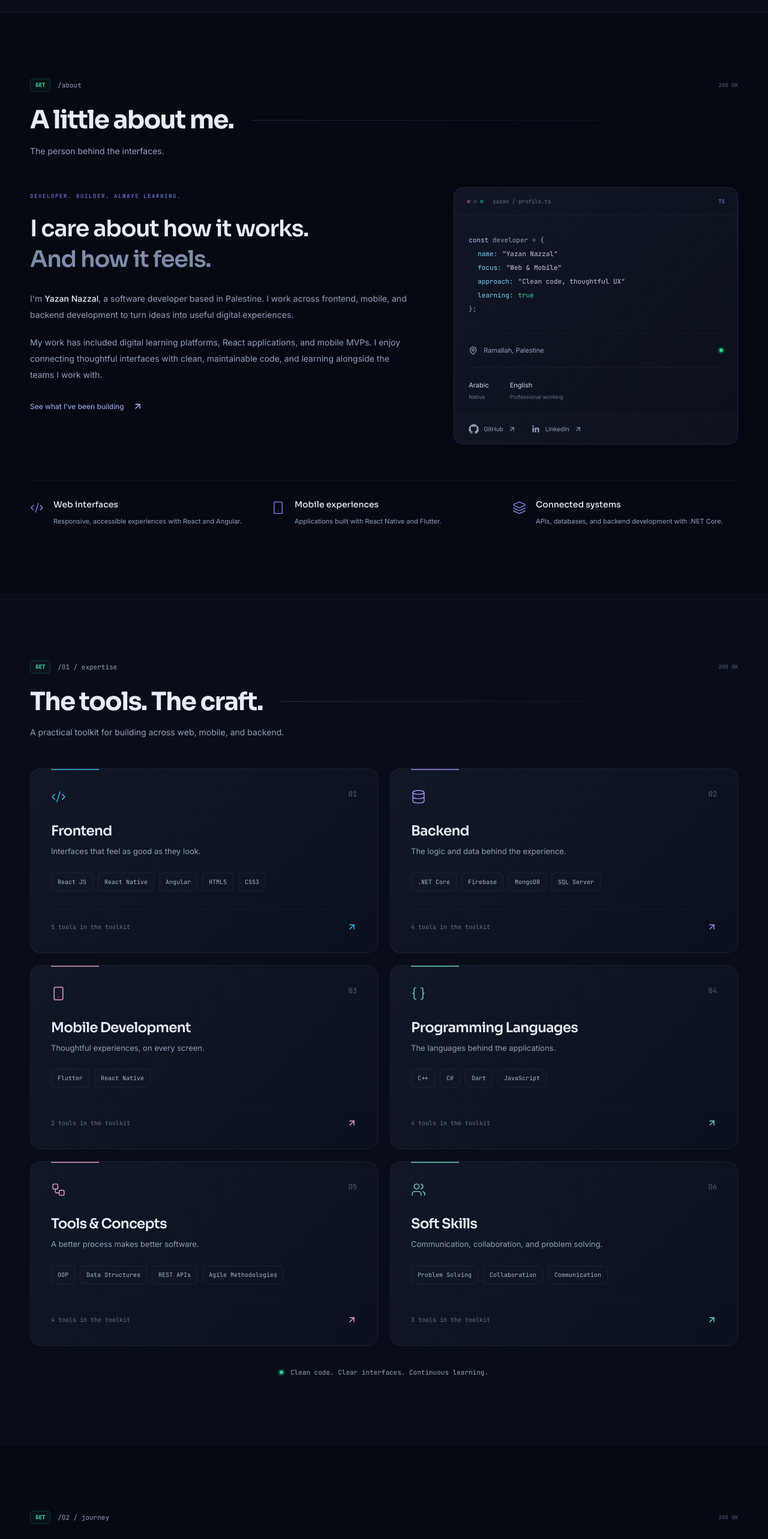
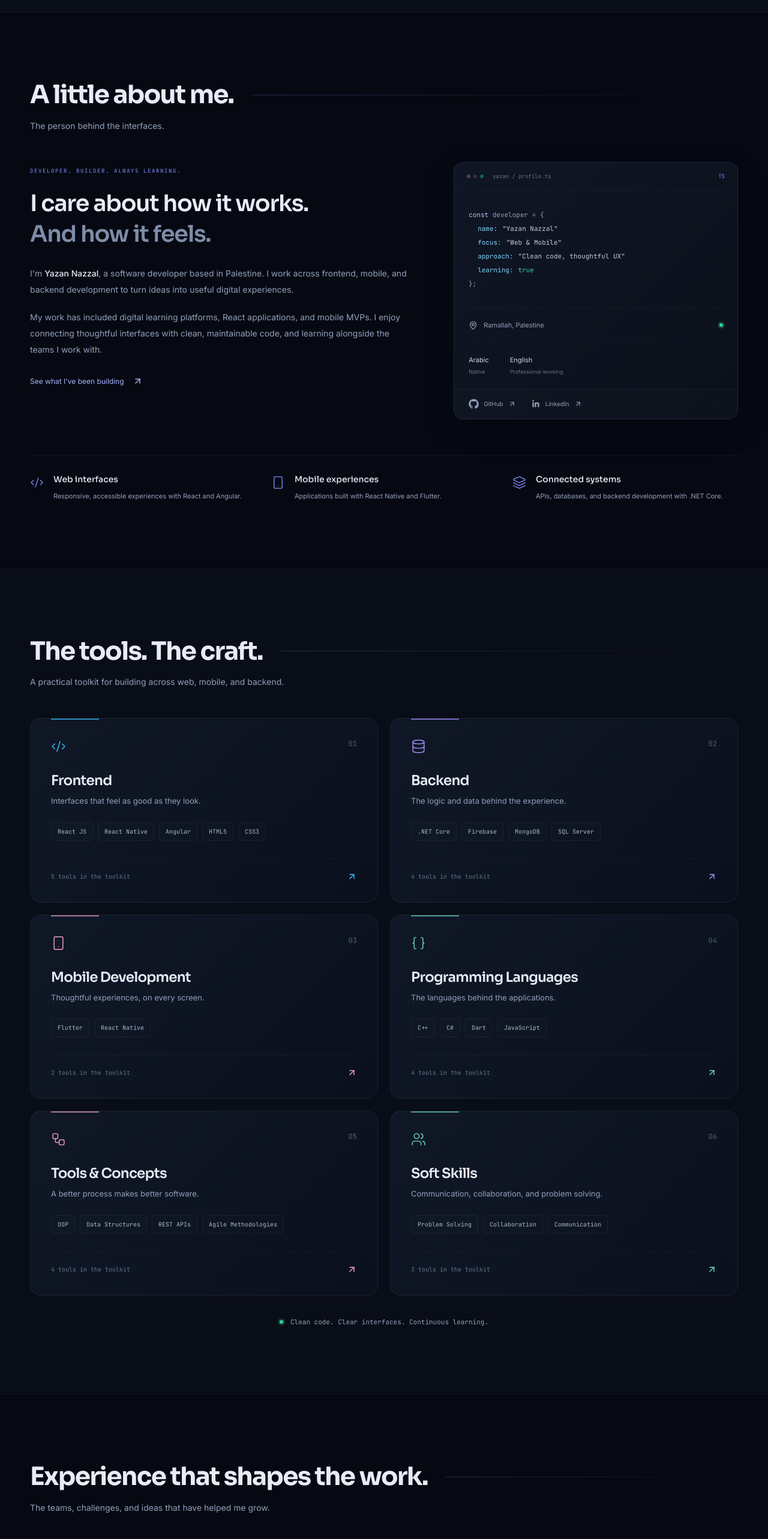
Before and after one commit to yazan77nazzl/portfoliowebsite, a React (Vite) app: page / in a window 1280 px wide. Shown: the part 920-3486 px from the top of the page at 60% size. Built offline with nearby package versions, Linux system fonts and the light colour scheme.

Commit message:
Simplify section headings and remove mobile Close label

```diff
--- a/src/components/sections/About.tsx
+++ b/src/components/sections/About.tsx
@@ -12,7 +12,7 @@ export function About() {
    { icon: Layers, title: 'Connected systems', text: 'APIs, databases, and backend development with .NET Core.' },
  ];
  return <section id="about" className="editorial-section" aria-labelledby="about-title"><div className="editorial-container">
-   <SectionHeading id="about-title" path="about" title="A little about me." subtitle="The person behind the interfaces." />
+   <SectionHeading id="about-title" title="A little about me." subtitle="The person behind the interfaces." />
    <div className="about-editorial-grid">
      <Reveal><div className="about-story"><span className="about-kicker">DEVELOPER. BUILDER. ALWAYS LEARNING.</span>
        <h3>I care about how it works.<br/><span>And how it feels.</span></h3>
--- a/src/components/sections/Experience.tsx
+++ b/src/components/sections/Experience.tsx
@@ -4,7 +4,7 @@ import { SectionHeading } from '../ui/SectionHeading';
 import { Reveal } from '../ui/Reveal';
 export function Experience() {
   return <section id="experience" className="editorial-section" aria-labelledby="experience-title"><div className="editorial-container">
-    <SectionHeading id="experience-title" path="02 / journey" title="Experience that shapes the work." subtitle="The teams, challenges, and ideas that have helped me grow." />
+    <SectionHeading id="experience-title" title="Experience that shapes the work." subtitle="The teams, challenges, and ideas that have helped me grow." />
     <div className="career-timeline">{portfolioData.experience.map((job,index) => <Reveal key={job.id} delay={70 * index}>
       <article className="career-entry"><div className="career-date"><span>{job.startDate}</span><span>{job.current ? 'Present' : job.endDate}</span><span className="career-node" aria-hidden="true" /></div>
       <div className="career-body"><div className="career-heading"><div><span className="career-role">{job.position}</span><h3>{job.company}</h3></div><ArrowUpRight size={24} aria-hidden="true" /></div>
--- a/src/components/sections/Navigation.tsx
+++ b/src/components/sections/Navigation.tsx
@@ -107,7 +107,6 @@ export function Navigation() {
           aria-label="Mobile navigation"
         >
           <div className="flex flex-col gap-2 p-6 pt-20">
-            <button onClick={() => setIsMobileMenuOpen(false)} className="self-end p-2 text-text focus-ring" aria-label="Close menu">Close</button>
             {navItems.map((item) => (
               <button
                 key={item.href}
--- a/src/components/sections/Projects.tsx
+++ b/src/components/sections/Projects.tsx
@@ -23,7 +23,7 @@ export function Projects() {
   const [filter,setFilter] = useState<string>('all');
   const projects = portfolioData.projects.filter(project => filter === 'all' || project.category === filter);
   return <section id="projects" className="editorial-section" aria-labelledby="projects-title"><div className="editorial-container">
-    <SectionHeading id="projects-title" path="03 / selected work" title="Ideas, brought to life." subtitle="A selection of applications built with care, curiosity, and code." />
+    <SectionHeading id="projects-title" title="Ideas, brought to life." subtitle="A selection of applications built with care, curiosity, and code." />
     <div className="work-toolbar"><div className="work-filters" aria-label="Filter projects">{filters.map(item=><button key={item.key} type="button" aria-pressed={filter===item.key} onClick={()=>setFilter(item.key)}>{item.label}</button>)}</div><span className="work-count" aria-live="polite">{projects.length} projects</span></div>
     <div className="work-grid" key={filter}>{projects.map((project,index)=><WorkCard key={project.id} project={project} index={index}/>)}</div>
     <Reveal><a className="github-note focus-ring" href={portfolioData.personal.github} target="_blank" rel="noopener noreferrer"><span>More code. More experiments.</span><span>Find me on GitHub <ArrowUpRight size={18} aria-hidden="true" /></span></a></Reveal>
--- a/src/components/sections/Skills.tsx
+++ b/src/components/sections/Skills.tsx
@@ -6,7 +6,7 @@ const icons = [Code2, Database, Smartphone, Braces, Workflow, Users];
 const descriptions = ['Interfaces that feel as good as they look.', 'The logic and data behind the experience.', 'Thoughtful experiences, on every screen.', 'The languages behind the applications.', 'A better process makes better software.', 'Communication, collaboration, and problem solving.'];
 export function Skills() {
   return <section id="skills" className="editorial-section" aria-labelledby="skills-title"><div className="editorial-container">
-    <SectionHeading id="skills-title" path="01 / expertise" title="The tools. The craft." subtitle="A practical toolkit for building across web, mobile, and backend." />
+    <SectionHeading id="skills-title" title="The tools. The craft." subtitle="A practical toolkit for building across web, mobile, and backend." />
     <div className="expertise-grid">{portfolioData.skills.map((group, index) => {
       const Icon = icons[index] || Code2;
       return <Reveal key={group.category} delay={index * 90}><article className={`expertise-card expertise-${index}`}>
--- a/src/components/ui/SectionHeading.tsx
+++ b/src/components/ui/SectionHeading.tsx
@@ -1,10 +1,9 @@
 import { useIntersectionObserver } from '../../hooks';
 
-interface SectionHeadingProps { id: string; path: string; title: string; subtitle: string; }
-export function SectionHeading({ id, path, title, subtitle }: SectionHeadingProps) {
+interface SectionHeadingProps { id: string; title: string; subtitle: string; }
+export function SectionHeading({ id, title, subtitle }: SectionHeadingProps) {
   const [headingRef, isVisible] = useIntersectionObserver<HTMLDivElement>();
   return <div ref={headingRef} className={`section-heading ${isVisible ? 'section-heading-visible' : ''}`}>
-    <div className="section-endpoint"><span className="endpoint-method">GET</span><span className="endpoint-path">/{path}</span><span className="endpoint-status">200 OK</span></div>
     <div className="section-title-row"><h2 id={id}>{title}</h2><span className="section-title-line" aria-hidden="true" /></div>
     <p>{subtitle}</p>
   </div>;
--- a/src/index.css
+++ b/src/index.css
@@ -173,10 +173,6 @@
   .stack-strip > span { display: inline-flex; align-items: center; gap: 20px; }
   .stack-strip > span > span { color: #818cf8; font-size: 9px; }
   .section-heading { margin-bottom: 38px; }
-  .section-endpoint { display: flex; align-items: center; gap: 12px; font: 11px var(--font-mono); margin-bottom: 20px; }
-  .endpoint-method { border: 1px solid #34d39935; color: #34d399; background: #34d39909; border-radius: 5px; padding: 4px 8px; font-size: 9px; font-weight: 600; }
-  .endpoint-path { color: #93a0ba; }
-  .endpoint-status { margin-left: auto; color: #52617d; font-size: 9px; }
   .section-title-row { display: flex; align-items: center; gap: 30px; }
   .section-title-row h2 { font: 700 clamp(28px, 3.5vw, 42px)/1.3 var(--font-heading); letter-spacing: -0.04em; }
   .section-title-line { flex: 1; height: 1px; background: linear-gradient(90deg, #818cf83b, transparent); }
```
